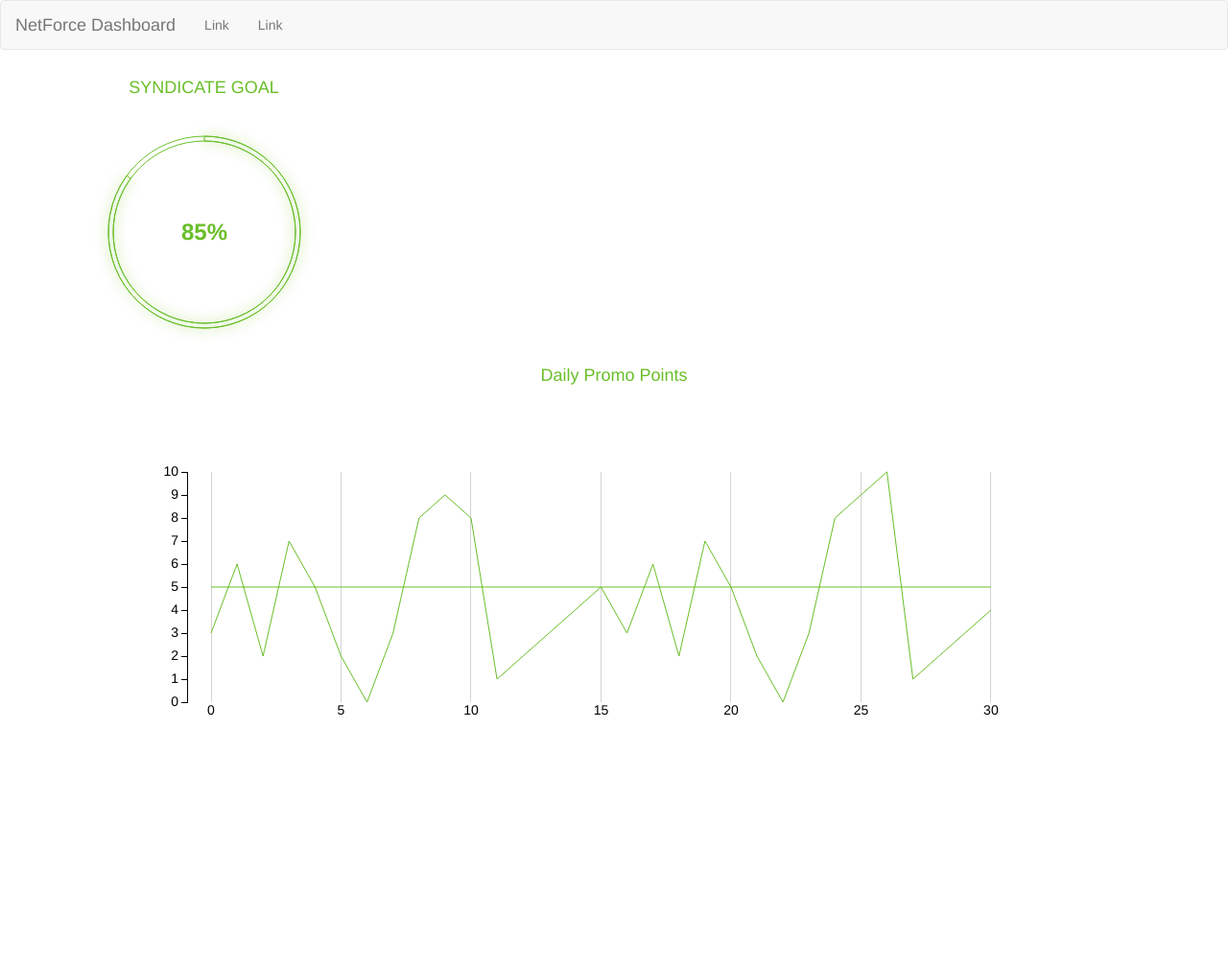
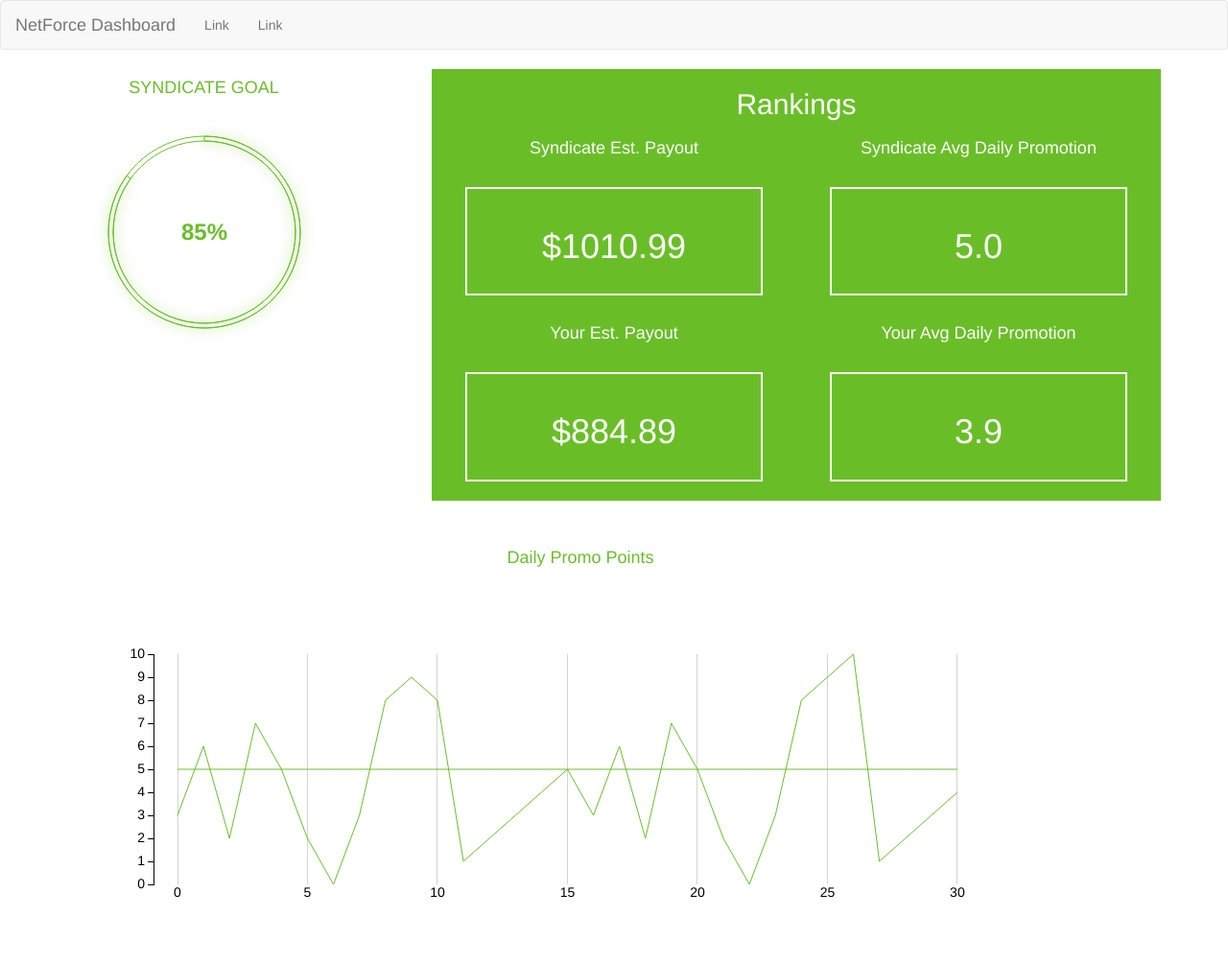
Before and after one commit to nicgallardo/nfDashboard, a plain HTML site: page index.html in a window 1280 px wide. Shown: the whole page at 96% size. Before the commit the page ends 812 px from the top, so only its background shows below. Drawn offline with nearby package versions, Linux system fonts and the light colour scheme.

Commit message:
status board

```diff
--- a/index.html
+++ b/index.html
@@ -43,18 +43,49 @@
           <div id="content"></div>
         </div>
       </div>
-      <div class="col-md-3  col-md-offset-1 text-center">
+      <div class="col-md-8 col-md-offset-1 text-center nf-green-bg nf-white">
+        <div class="row">
+          <h2>Rankings</h2>
+        </div>
+        <div class="row">
+          <div class="col-md-6">
+            <div class="row">
+              <h4>Syndicate Est. Payout</h4>
+            </div>
+            <div class="row status">
+              <h1>$1010.99</h1>
+            </div>
+            <div class="row">
+              <h4>Your Est. Payout</h4>
+            </div>
+            <div class="row status">
+              <h1>$884.89</h1>
+            </div>
+          </div>
+          <div class="col-md-6">
+            <div class="row">
+              <h4>Syndicate Avg Daily Promotion</h4>
+            </div>
+            <div class="row status">
+              <h1>5.0</h1>
+            </div>
+            <div class="row">
+              <h4>Your Avg Daily Promotion</h4>
+            </div>
+            <div class="row status">
+              <h1>3.9</h1>
+            </div>
+          </div>
+        </div>
       </div>
     </div>
 
-    <div class="container">
-      <div class="col-md-12 text-center">
-        <div class="row">
-          <h4 class="nf-green">Daily Promo Points</h4>
-        </div>
-        <div class="row">
-          <div id="graph" class="aGraph"></div>
-        </div>
+    <div class="container chart-border text-center">
+      <div class="row">
+        <h4 class="nf-green">Daily Promo Points</h4>
+      </div>
+      <div class="row">
+        <div id="graph" class="aGraph"></div>
       </div>
     </div>
 
--- a/main.css
+++ b/main.css
@@ -8,7 +8,26 @@
   color: #69BE28;
 }
 
+.nf-white {
+  color: #fff;
+}
 
+.status {
+  border: 2px;
+  border-style: solid;
+  border-color: #fff;
+  padding: 20px;
+  margin: 20px;
+}
+
+.chart-border {
+  padding: 20px;
+  margin: 20px;
+}
+
+.nf-green-bg {
+  background-color: #69BE28;
+}
 
 path {
   stroke: #69BE28;
```
